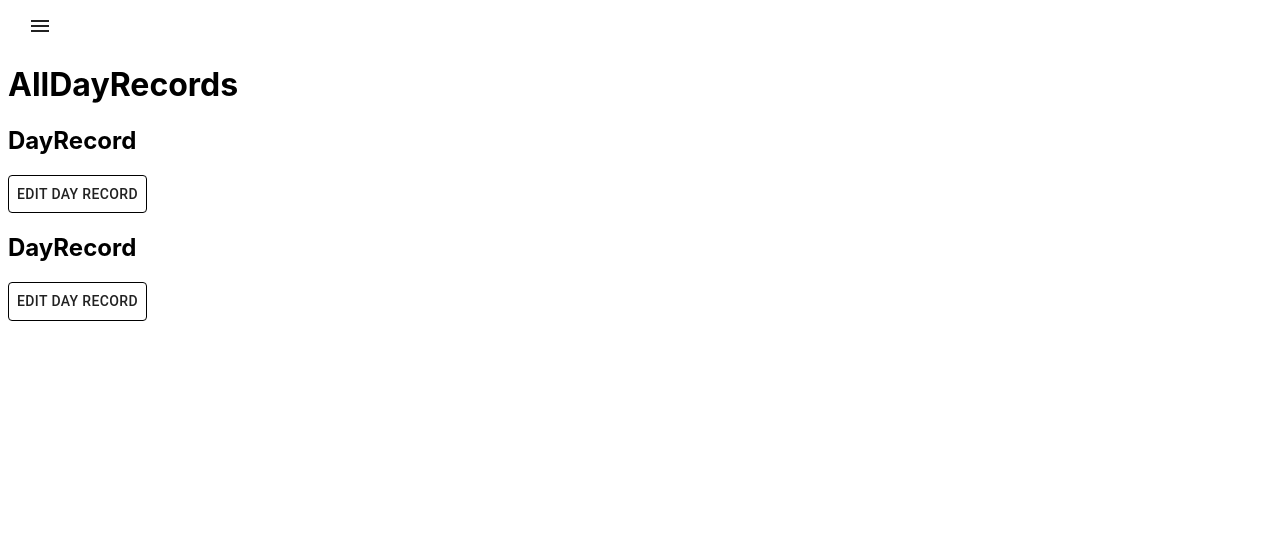
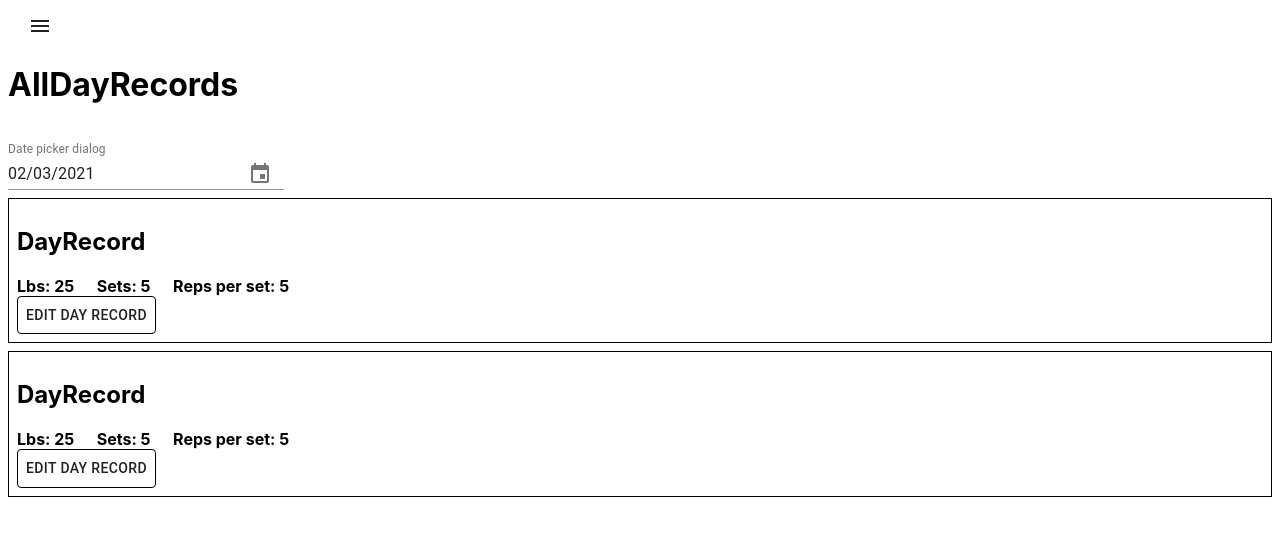
Before and after one commit to michael-small/strength-star, a React (Create React App) app: page /alldayrecords in a window 1280 px wide. Shown: the top 536 px of the page. Built offline with nearby package versions, Linux system fonts and the light colour scheme.

Commit message:
Style individual `DayRecord` members
Format using styled-components is likely to change in this instance.
A lot of little React things and CSS made it tricky to use an SCSS
file to style, so for now it uses a sty-comp div.

```diff
--- a/package.json
+++ b/package.json
@@ -11,6 +11,7 @@
     "@testing-library/react": "^11.1.0",
     "@testing-library/user-event": "^12.1.10",
     "date-fns": "^2.17.0",
+    "node-sass": "^4.14.1",
     "react": "^17.0.1",
     "react-dom": "^17.0.1",
     "react-router-dom": "^5.2.0",
--- a/src/components/Records/AllDayRecords/AllDayRecords.js
+++ b/src/components/Records/AllDayRecords/AllDayRecords.js
@@ -1,5 +1,6 @@
 import React, { Component } from 'react';
 import DayRecord from '../DayRecord/DayRecord';
+import RecordDatePicker from '../RecordDatePicker/RecordDatePicker';
 
 export default class AllDayRecords extends Component {
 	render() {
@@ -7,6 +8,7 @@ export default class AllDayRecords extends Component {
 			<div>
 				<h1>AllDayRecords</h1>
 				{/*To be iterated over*/}
+				<RecordDatePicker></RecordDatePicker>
 				<DayRecord></DayRecord>
 				<DayRecord></DayRecord>
 			</div>
--- a/src/components/Records/DayRecord/DayRecord.scss
+++ b/src/components/Records/DayRecord/DayRecord.css
@@ -1,3 +1,4 @@
-#day-record {
+.Day {
 	border: 1px solid black;
+	color: blue;
 }
--- a/src/components/Records/DayRecord/DayRecord.js
+++ b/src/components/Records/DayRecord/DayRecord.js
@@ -2,6 +2,7 @@ import React, { Component } from 'react';
 import Button from '@material-ui/core/Button';
 import { Link } from 'react-router-dom';
 import styled from 'styled-components';
+import classes from './DayRecord.css';
 
 export default class DayRecord extends Component {
 	render() {
@@ -17,15 +18,27 @@ export default class DayRecord extends Component {
 				text-decoration: none;
 			}
 		`;
+
+		const StyledDiv = styled.div`
+			border: 1px solid black;
+			margin-bottom: 0.5rem;
+			padding: 0.5rem;
+		`;
+
 		return (
-			<div id='day-record'>
+			<StyledDiv>
+				{/* Of course these will be props that `AllDayRecords` will iterate on later, I'm just lazy right now and about to go to work*/}
 				<h2>DayRecord</h2>
+				<b>Lbs: 25</b> &nbsp;&nbsp;&nbsp; <b>Sets: 5</b>{' '}
+				&nbsp;&nbsp;&nbsp; <b>Reps per set: 5</b>
+				{/* Bad styling practices go <br> (TODO: don't do this) <3 Paul */}
+				<br />
 				<Button style={{ border: '1px solid black' }}>
 					<StyledLink to={'/editdayrecord'}>
 						Edit Day Record
 					</StyledLink>
 				</Button>
-			</div>
+			</StyledDiv>
 		);
 	}
 }
```
